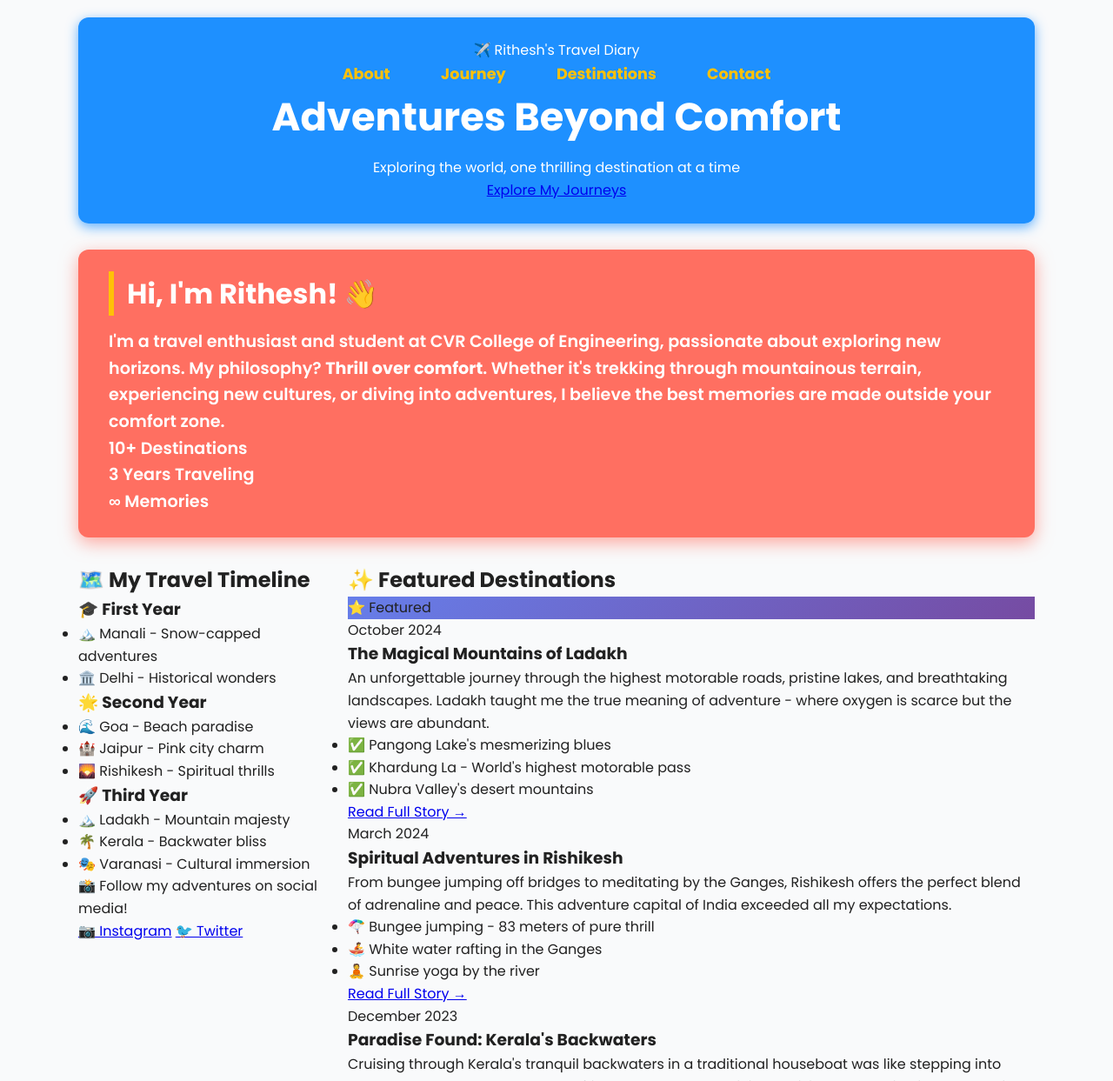
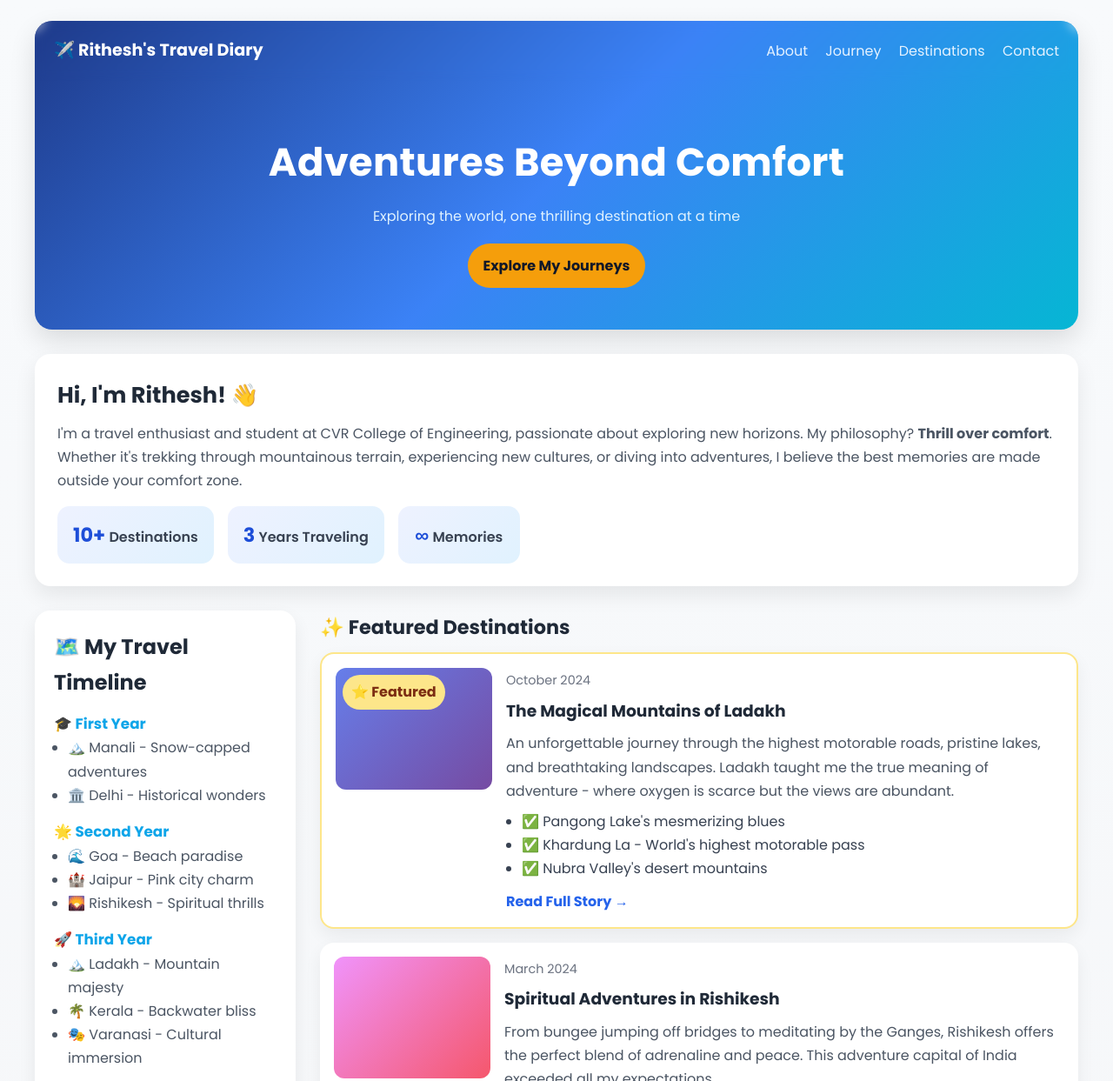
Before and after one commit to RITHESH218/Rithesh-blog, a plain HTML site: page index.html in a window 1280 px wide. Shown: the top 1243 px of the page at 87% size. Drawn offline with Linux system fonts and the light colour scheme.

Commit message:
Modernize styles for new layout, gradients, and responsive design
Rewrote CSS to add header hero, grid layout, featured post, timeline, newsletter, and contact form styling. Improved typography, spacing, colors, and mobile responsiveness.

```diff
--- a/styles.css
+++ b/styles.css
@@ -6,111 +6,216 @@
 
 body {
   font-family: 'Poppins', sans-serif;
-    background: #F9FAFB;
-    color: #212121;
-    line-height: 1.6;
+  background: linear-gradient(180deg, #f8fafc 0%, #f3f4f6 100%);
+  color: #1f2937;
+  line-height: 1.7;
   min-height: 100vh;
   display: flex;
-    flex-direction: column;
-    align-items: center;
-    padding: 20px;
+  justify-content: center;
+  padding: 24px;
 }
 
-  /* Page grid layout */
 .page-grid {
   display: grid;
-    grid-template-columns: 280px 1fr; /* sidebar + main content */
+  grid-template-columns: 300px 1fr;
   grid-template-rows: auto auto 1fr auto;
   grid-template-areas:
     "header header"
     "about about"
     "sidebar main"
     "contact contact";
-    gap: 30px;
+  gap: 28px;
   width: 100%;
-    max-width: 1100px;
+  max-width: 1200px;
 }
 
 /* Header */
 .header {
   grid-area: header;
-    background-color: #1E90FF; /* vibrant blue */
-    padding: 25px 30px;
-    border-radius: 12px;
-    color: white;
-    box-shadow: 0 4px 14px rgba(30, 144, 255, 0.7);
-    text-align: center;
+  background: linear-gradient(135deg, #1e3a8a 0%, #3b82f6 50%, #06b6d4 100%);
+  border-radius: 20px;
+  color: #fff;
+  overflow: hidden;
+  box-shadow: 0 12px 30px rgba(0,0,0,0.12);
 }
 
-  .header h1 {
-    font-size: 2.8rem;
-    font-weight: 700;
-    margin-bottom: 10px;
+.nav-bar {
+  display: flex;
+  align-items: center;
+  justify-content: space-between;
+  padding: 18px 22px;
+  backdrop-filter: blur(6px);
 }
 
-  .header nav a {
-    color: #FFC107; /* amber highlight */
-    margin: 0 15px;
-    text-decoration: none;
+.logo {
   font-weight: 700;
-    font-size: 1.1rem;
-    padding: 6px 12px;
-    border-radius: 18px;
-    transition: background-color 0.3s ease, color 0.3s ease;
-  }
-
-  .header nav a:hover {
-    background-color: #FF6F61; /* coral accent */
-    color: white;
-    box-shadow: 0 2px 10px rgba(255, 111, 97, 0.5);
-  }
-
-  /* About Section */
-  .about {
-    grid-area: about;
-    background: #FF6F61; /* coral accent background */
-    color: white;
-    padding: 25px 35px;
-    border-radius: 12px;
-    box-shadow: 0 6px 20px rgba(255, 111, 97, 0.6);
-    font-size: 1.2rem;
-    font-weight: 600;
-    font-family: 'Poppins', sans-serif;
-  }
-
-  .about h2 {
-    margin-bottom: 15px;
-    font-size: 2rem;
-    font-weight: 700;
-    border-left: 6px solid #FFC107; /* amber highlight */
-    padding-left: 15px;
-  }
-  /* Contact Section */
-  .contact {
-    grid-area: contact;
-    background: #f9f9f9;
-    padding: 25px 35px;
-    border-radius: 12px;
-    box-shadow: 0 2px 10px rgba(0, 0, 0, 0.1);
-    text-align: center;
-  }
-
-  .contact h2 {
-    margin-bottom: 15px;
-    font-size: 2rem;
-    font-weight: 700;
-  }
-
-  .contact p {
   font-size: 1.2rem;
 }
 
-  .contact a {
-    color: #1E90FF;
+.nav-links a {
+  color: #e5f2ff;
   text-decoration: none;
-    font-weight: 600;
+  margin-left: 16px;
+  font-weight: 500;
+  transition: opacity .2s ease;
 }
 
-  .contact a:hover {
-    text-decoration: underline;
+.nav-links a:hover { opacity: 0.85; }
+
+.hero {
+  text-align: center;
+  padding: 56px 22px 48px;
 }
+
+.hero-title {
+  font-size: clamp(1.8rem, 3.5vw, 3rem);
+  font-weight: 800;
+  letter-spacing: .3px;
+}
+
+.hero-subtitle {
+  margin-top: 10px;
+  color: #e0f2fe;
+}
+
+.cta-button {
+  display: inline-block;
+  margin-top: 18px;
+  background: #f59e0b;
+  color: #111827;
+  padding: 12px 18px;
+  border-radius: 999px;
+  font-weight: 700;
+  text-decoration: none;
+  transition: transform .15s ease, box-shadow .15s ease;
+}
+
+.cta-button:hover { transform: translateY(-2px); box-shadow: 0 8px 20px rgba(245,158,11,.35); }
+
+/* About */
+.about { grid-area: about; }
+
+.about-content {
+  background: #ffffff;
+  border-radius: 18px;
+  padding: 26px;
+  box-shadow: 0 10px 24px rgba(0,0,0,0.08);
+}
+
+.about-content h2 { font-size: 1.6rem; margin-bottom: 8px; }
+.about-content p { color: #4b5563; }
+
+.stats { display: flex; gap: 16px; margin-top: 16px; flex-wrap: wrap; }
+.stat-item {
+  background: linear-gradient(135deg, #eef2ff, #e0f2fe);
+  border-radius: 14px;
+  padding: 14px 18px;
+  min-width: 140px;
+  text-align: center;
+}
+.stat-number { font-size: 1.4rem; font-weight: 800; color: #1d4ed8; }
+.stat-label { color: #374151; font-weight: 600; }
+
+/* Sidebar */
+.sidebar { grid-area: sidebar; }
+.sidebar {
+  background: #ffffff;
+  border-radius: 18px;
+  padding: 22px;
+  box-shadow: 0 8px 20px rgba(0,0,0,0.07);
+  position: sticky;
+  top: 24px;
+  height: fit-content;
+}
+.sidebar h2 { margin-bottom: 12px; }
+.timeline .year-block { margin-bottom: 14px; }
+.timeline h3 { font-size: 1.05rem; color: #0ea5e9; }
+.timeline ul { margin-left: 16px; color: #4b5563; }
+.sidebar-cta { margin-top: 16px; padding-top: 12px; border-top: 1px solid #e5e7eb; }
+.social-links { display: flex; gap: 10px; margin-top: 10px; }
+.social-icon { text-decoration: none; background:#f1f5f9; color:#0f172a; padding:8px 12px; border-radius:10px; font-weight:600; }
+
+/* Main content */
+.main-content { grid-area: main; }
+.section-title { margin-bottom: 10px; font-size: 1.4rem; }
+
+.blog-post {
+  display: grid;
+  grid-template-columns: 180px 1fr;
+  gap: 16px;
+  background: #ffffff;
+  border-radius: 16px;
+  padding: 16px;
+  margin-bottom: 16px;
+  box-shadow: 0 8px 20px rgba(0,0,0,0.06);
+}
+
+.blog-post.featured { border: 2px solid #fde68a; }
+
+.post-image {
+  height: 140px;
+  border-radius: 12px;
+}
+
+.featured-badge {
+  display: inline-block;
+  background: #fde68a;
+  color: #7c2d12;
+  font-weight: 800;
+  padding: 6px 10px;
+  border-radius: 999px;
+  margin: 8px;
+}
+
+.post-content .post-date { color: #6b7280; font-size: .9rem; }
+.post-content h3 { margin: 6px 0 8px; }
+.post-content p { color: #4b5563; }
+.highlights { margin: 8px 0 10px 18px; color:#374151; }
+
+.read-more { color: #2563eb; text-decoration: none; font-weight: 700; }
+.read-more:hover { text-decoration: underline; }
+
+.more-coming { text-align: center; background: #f8fafc; border-radius: 16px; padding: 20px; border: 1px dashed #cbd5e1; }
+.newsletter-form { margin-top: 10px; display: flex; gap: 8px; justify-content: center; }
+.newsletter-form input { padding: 10px 12px; border: 1px solid #cbd5e1; border-radius: 10px; min-width: 240px; }
+.newsletter-form button { padding: 10px 16px; border-radius: 10px; background:#22c55e; color:#052e16; font-weight:800; border: none; cursor: pointer; }
+.newsletter-form button:hover { filter: brightness(1.05); }
+
+/* Contact */
+.contact { grid-area: contact; }
+.contact {
+  background: #ffffff;
+  border-radius: 18px;
+  padding: 24px;
+  box-shadow: 0 10px 24px rgba(0,0,0,0.08);
+}
+.contact h2 { margin-bottom: 8px; }
+.contact p { color: #4b5563; }
+.contact-form { margin-top: 10px; }
+.form-group { display: grid; grid-template-columns: 1fr 1fr; gap: 10px; }
+input, textarea { font-family: inherit; }
+.contact-form input, .contact-form textarea { padding: 12px 14px; border: 1px solid #e5e7eb; border-radius: 12px; }
+.submit-button { margin-top: 10px; background:#3b82f6; color:#fff; border: none; padding: 12px 16px; border-radius: 12px; font-weight: 700; cursor: pointer; }
+.submit-button:hover { filter: brightness(1.05); }
+
+/* Footer */
+.footer {
+  margin-top: 12px;
+  text-align: center;
+  color: #6b7280;
+}
+.footer-links { margin-top: 6px; }
+.footer-links a { color:#2563eb; text-decoration:none; margin: 0 6px; }
+.footer-links a:hover { text-decoration: underline; }
+
+/* Responsive */
+@media (max-width: 900px) {
+  .page-grid { grid-template-columns: 1fr; grid-template-areas: "header" "about" "main" "sidebar" "contact"; }
+  .sidebar { position: static; }
+}
+
+@media (max-width: 640px) {
+  .blog-post { grid-template-columns: 1fr; }
+  .form-group { grid-template-columns: 1fr; }
+  .nav-links { display: none; }
+}
```
Lines whose indentation alone changed are shown as unchanged.
